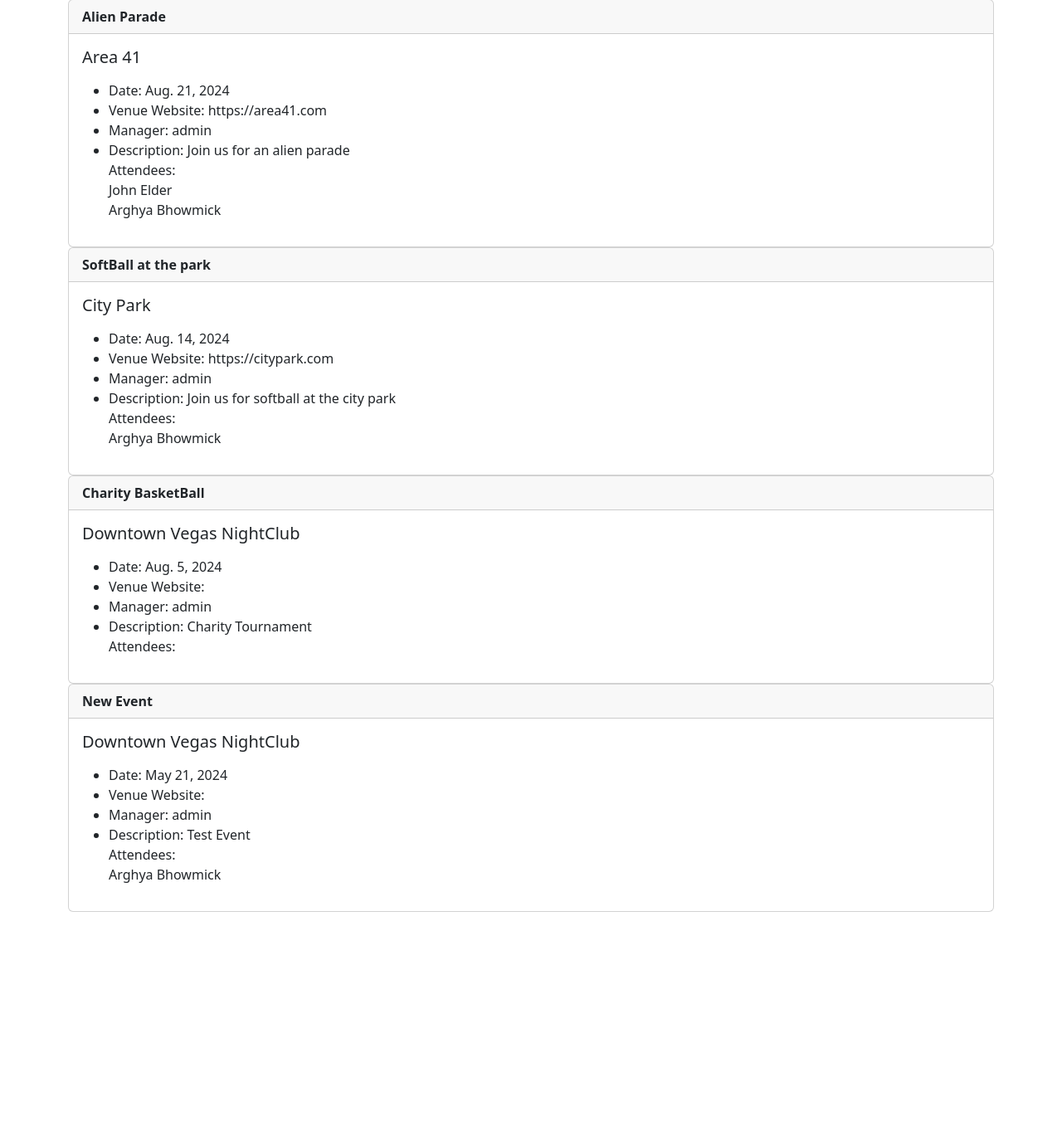
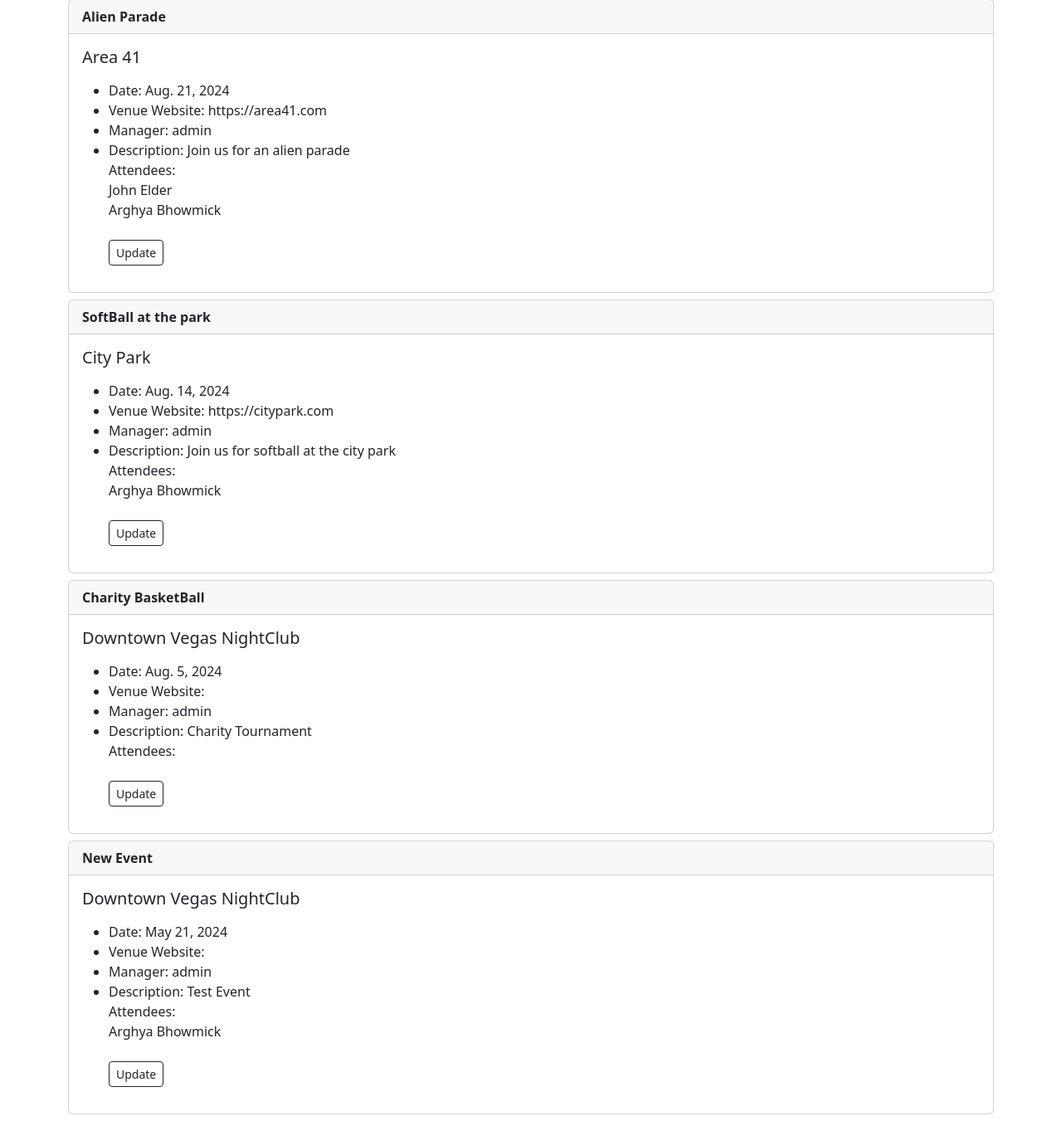
Before and after one commit to Arghya4201/myclub_website, a Django app: page /events in a window 1280 px wide. Shown: the part 113-1464 px from the top of the page at 83% size. Before the commit the page ends 1212 px from the top, so only its background shows below. Run offline with Django 5.2, Linux system fonts and the light colour scheme; data comes from the database, SQL or seed files in the repository; both versions use the stored data as it was after the commit.

Commit message:
Djando Wednedays 12, Update Events

```diff
--- a/events/admin.py
+++ b/events/admin.py
@@ -20,7 +20,7 @@ class VenueAdmin(admin.ModelAdmin):
 #Making changes to the EventAdmin page
 class EventAdmin(admin.ModelAdmin):
     #Fields to be displayed on the EventAdmin page
-    fields = (('name', 'venue'), 'event_date', 'description', 'manager')
+    fields = (('name', 'venue'), 'event_date', 'description', 'manager','attendees')
     list_display = ('name', 'event_date', 'venue')
     list_filter = ('event_date', 'venue')
     #Ordering in descending order wrt event_date
--- a/events/templates/events/event_list.html
+++ b/events/templates/events/event_list.html
@@ -5,7 +5,7 @@
 <h1>Events</h1>
 {% for event in event_list %}
 
-<div class="card">
+<div class="card my-2">
     <div class="card-header">
         <strong>{{event}}</strong>
     </div>
@@ -22,13 +22,12 @@
             {% for attendee in event.attendees.all %}
             {{attendee}}<br>
             {% endfor %}
+        </br>
+            <a href="{% url 'update-event' event.id %}" class="btn btn-sm btn-outline-dark">Update</a>
         </ul>
         </p>
     </div>
 </div>
-
-
-
 {% endfor %}
 
 
--- a/events/urls.py
+++ b/events/urls.py
@@ -12,5 +12,6 @@ urlpatterns = [
     path('show_venue<venue_id>',views.show_venue, name='show-venue'),
     path('search_venues',views.search_venues, name='search-venues'),
     path('update_venues<venue_id>',views.update_venues,name='update-venue'),
+    path('update_event<event_id>',views.update_event,name='update-event'),
     path('add_event',views.add_event, name='add-event'),
 ]
--- a/events/views.py
+++ b/events/views.py
@@ -22,6 +22,14 @@ def add_event(request):
     return render(
         request, "events/add_event.html", {"form": form, "submitted": submitted}
     )
+def update_event(request, event_id):
+    event = Event.objects.get(pk=event_id)
+    form = EventForm(request.POST or None, instance=event)
+    if form.is_valid():
+        form.save()
+        return redirect("list-events")
+    return render(request, "events/update_event.html", {"event": event, "form": form})
+
 def update_venues(request,venue_id):
     venue = Venue.objects.get(pk=venue_id)
     # Readme_myClubWebsite8
```
Also changed, not shown: events/templates/events/update_event.html (added, +13 -0 lines), db.sqlite3.
